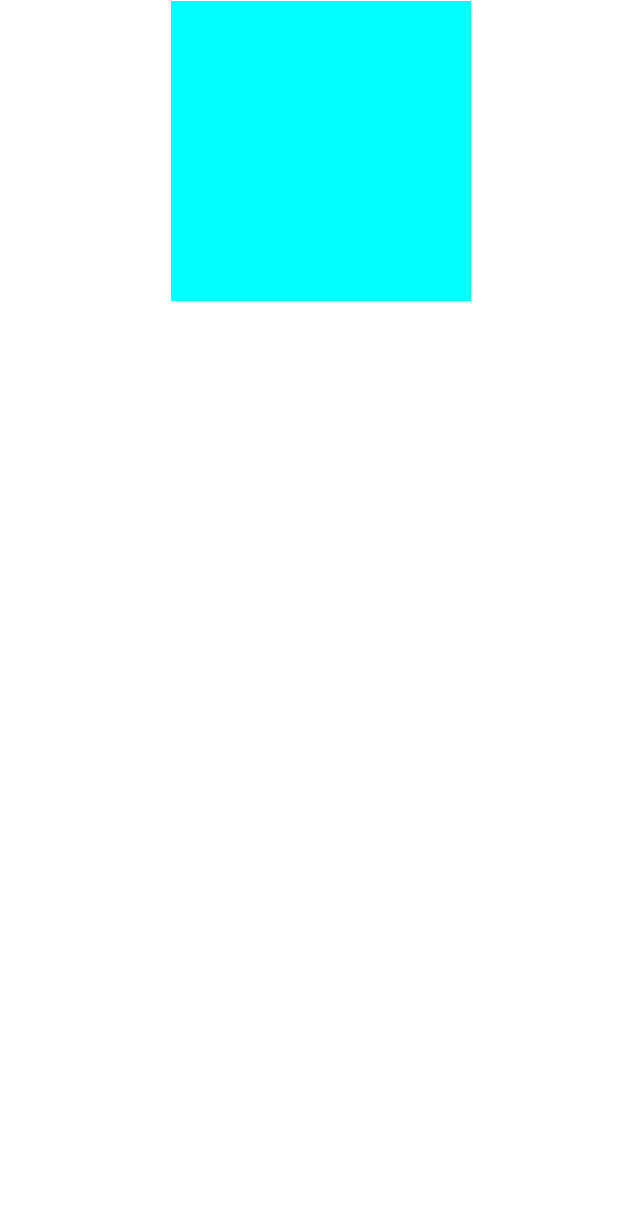
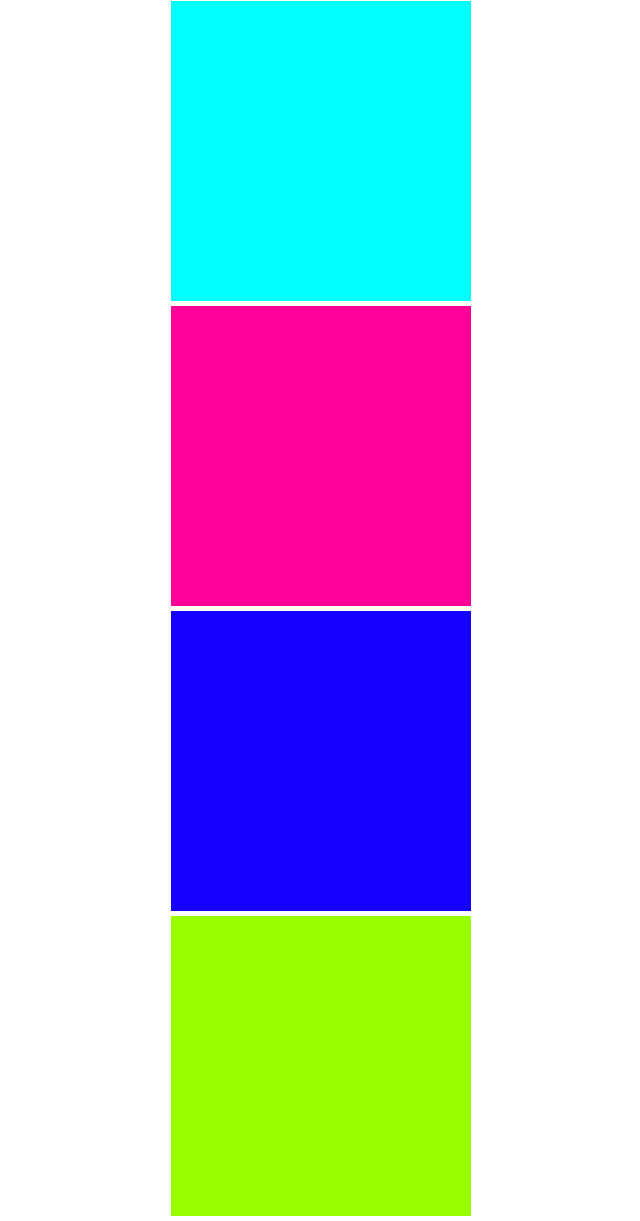
Before and after one commit to kartik0603/Test-5-javascript, a plain HTML site: page index.html in a window 1280 px wide. Shown: the part 609-1830 px from the top of the page, without its empty margins (319-959 px from the left). Before the commit the page ends 915 px from the top, so only its background shows below. Drawn offline with Linux system fonts and the light colour scheme.

Commit message:
Test-5_javaScript

```diff
--- a/index.html
+++ b/index.html
@@ -18,6 +18,17 @@
 
     </div>
 
+    <div style="display: flex;justify-content: center; flex-direction: column; align-items: center;">
+
+
+        <div style="width: 300px; height: 300px; background-color: rgb(255, 0, 153); margin-bottom: 5px;"></div>
+        <div style="width: 300px; height: 300px; background-color: rgb(21, 0, 255); margin-bottom: 5px;"></div>
+        <div style="width: 300px; height: 300px; background-color: rgb(153, 255, 0); margin-bottom: 5px;"></div>
+
+
+    </div>
+
+
 
 
 
```
